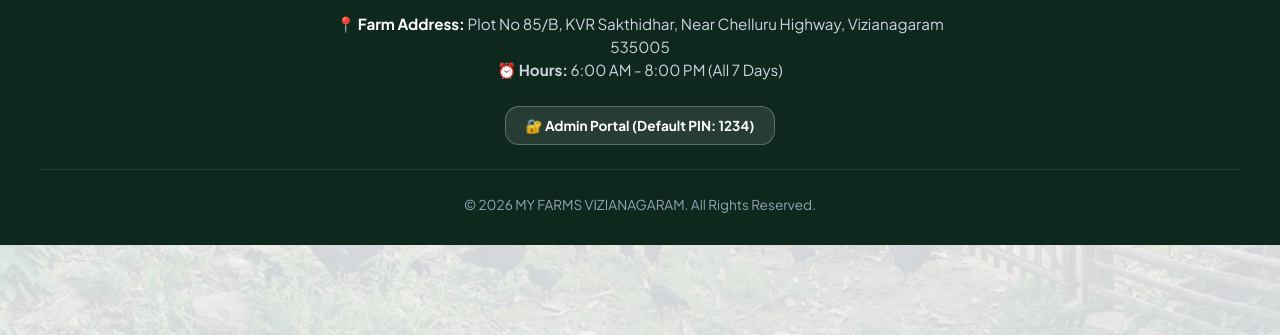
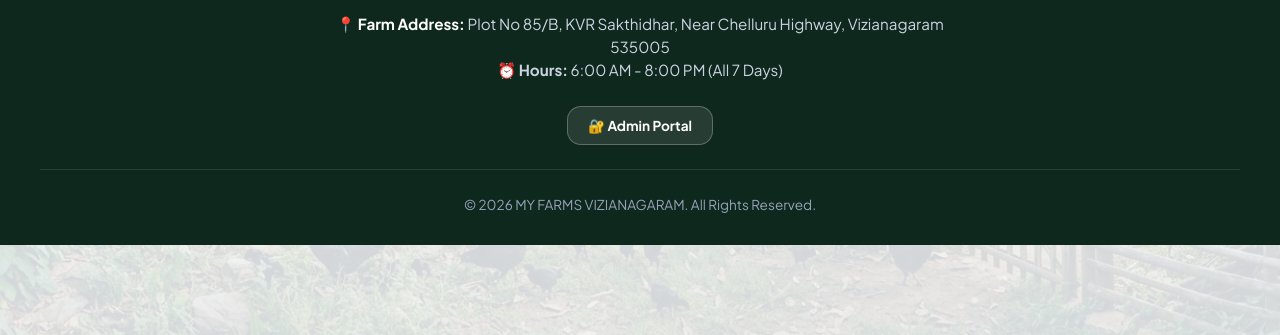
Before and after one commit to tarun123-paidi/MY-FORM, a website: page index.html in a window 1280 px wide. Shown: the part 3541-3876 px from the top of the page. Drawn offline with Linux system fonts and the light colour scheme; no server answers.

Commit message:
Remove Default PIN text from admin modal and footer

```diff
--- a/index.html
+++ b/index.html
@@ -517,7 +517,7 @@
             </p>
             <div style="margin-bottom: 24px;">
                 <button class="admin-portal-btn open-customizer-btn" style="background: rgba(255,255,255,0.1); color: #ffffff; border: 1px solid rgba(255,255,255,0.25); padding: 10px 20px; border-radius: var(--radius-md); font-weight: 700; cursor: pointer;">
-                    🔐 Admin Portal (Default PIN: 1234)
+                    🔐 Admin Portal
                 </button>
             </div>
             <div class="footer-bottom">
@@ -538,7 +538,7 @@
             <form id="admin-login-form">
                 <div class="calc-form-group">
                     <label for="admin-pin-input" style="text-align: left;">Enter Admin PIN *</label>
-                    <input type="password" id="admin-pin-input" class="form-control" placeholder="Default PIN: 1234" required style="text-align: center; letter-spacing: 4px; font-size: 1.3rem;">
+                    <input type="password" id="admin-pin-input" class="form-control" placeholder="Enter Admin PIN" required style="text-align: center; letter-spacing: 4px; font-size: 1.3rem;">
                 </div>
                 <div id="admin-pin-error" style="color: #dc2626; font-size: 0.85rem; font-weight: 600; margin-bottom: 16px; display: none;">
                     ❌ Invalid PIN. Access Denied.
--- a/server.js
+++ b/server.js
@@ -212,6 +212,6 @@ app.get('*', (req, res) => {
 app.listen(PORT, () => {
     console.log(`====================================================`);
     console.log(`🚀 my farms.vzx Backend API Server running on port ${PORT}`);
-    console.log(`🔑 Admin Protection Enabled (Default PIN: 1234)`);
+    console.log(`🔑 Admin Protection Enabled`);
     console.log(`====================================================`);
 });
```
